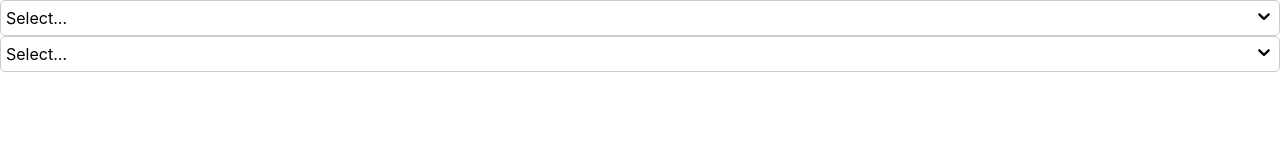
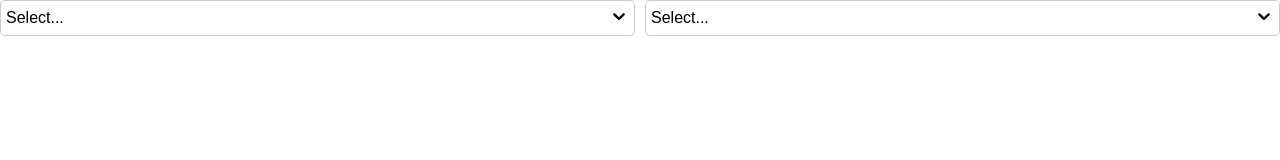
Before and after one commit to jfvasil/React-Travel-App, a React (Create React App) app in the folder travel-app/: page /find in a window 1280 px wide. Shown: the top 160 px of the page. Built offline with nearby package versions, Linux system fonts and the light colour scheme.

Commit message:
added second dd, added onchange

```diff
--- a/travel-app/src/App.js
+++ b/travel-app/src/App.js
@@ -1,11 +1,11 @@
 
 import { BrowserRouter as Router, Routes, Route} from 'react-router-dom'
-import Landing from './pages/landing.js'
-import Search from './pages/search.js'
- import Find from './pages/find.js'
-// import FindResults from './pages/findResults.js'
+import Landing from './pages/Landing.js'
+import Search from './pages/Search.js'
+import Find from './pages/Find.js'
+import FindResults from './pages/findResults.js'
 // import TravelInfo from './pages/travelInfo.js'
-
+  import './style/App.css'
 
 const App = () => {
   return (
@@ -14,8 +14,8 @@ const App = () => {
       <Route exact path='/' element={<Landing />} />
       <Route exact path='/search'  element={<Search />} />
        <Route exact path='/find'  element={<Find />} />
-      {/* <Route  path='/findResults'  element={<FindResults />} />
-      <Route  path='/travelInfo' element={<TravelInfo />} /> */}
+      <Route  path='/findResults'  element={<FindResults />} />
+      {/* <Route  path='/travelInfo' element={<TravelInfo />} />  */}
 
 
       </Routes>
--- a/travel-app/src/components/Dropdown.js
+++ b/travel-app/src/components/Dropdown.js
@@ -9,7 +9,7 @@ const Icon = () => {
     )
 }
 
-const Dropdown = ({placeHolder, options}) => {
+const Dropdown = ({placeHolder, options, onChange}) => {
     const [showMenu, setShowMenu] = useState(false);
     const [selectedValue, setSelectedValue] = useState(null)
     const inputRef = useRef()
@@ -40,6 +40,7 @@ const Dropdown = ({placeHolder, options}) => {
 
     function onItemClick(option){
         setSelectedValue(option)
+        onChange(option)
     }
 
     function isSelected(option){
@@ -73,7 +74,9 @@ const Dropdown = ({placeHolder, options}) => {
         </div>
 
       )}
+
     </div>
+
   )
 }
 
--- a/travel-app/src/components/LandingComp.js
+++ b/travel-app/src/components/LandingComp.js
@@ -1,5 +1,5 @@
 import Button from "./Button";
-import PageHeading from "./pageHeading";
+import PageHeading from "./PageHeading";
 
 const LandingComp = () => {
 
--- a/travel-app/src/components/pageHeading.js
+++ b/travel-app/src/components/pageHeading.js
@@ -1,4 +1,4 @@
-const pageHeading = ({text}) => {
+const PageHeading = ({text}) => {
   return (
     <>
     <h1>{text}</h1>
@@ -6,4 +6,4 @@ const pageHeading = ({text}) => {
   )
 }
 
-export default pageHeading
+export default PageHeading
--- a/travel-app/src/pages/find.js
+++ b/travel-app/src/pages/find.js
@@ -4,16 +4,14 @@ const options = [
   {value: 'tropical', label: 'tropical'},
   {value: 'mountains', label: 'mountains'}
 ]
-const otherOptions = [
-  {value: 'test', label: 'test'},
-  {value: 'other test', label: 'other test'},
-  {value: 'last test', label: 'last test'}
-]
+
 const Find = () => {
   return (
-    <div>
-        <Dropdown placeHolder={'Select...'} options={options} />
-        <Dropdown placeHolder={'Select...'} options={otherOptions} />
+    <div className='Find'>
+        <Dropdown placeHolder={'Select...'} options={options}
+        onChange={(value) =>console.log(value)} />
+        <Dropdown placeHolder={'Select...'} options={options}
+       onChange={(value) =>console.log(value)} />
     </div>
   )
 }
--- a/travel-app/src/pages/findResults.js
+++ b/travel-app/src/pages/findResults.js
@@ -0,0 +1,12 @@
+import PageHeading from "../components/PageHeading"
+
+const FindResults = () => {
+    const dest = 'placeholder'
+  return (
+    <div>
+      <PageHeading text={`You should go to ${dest}!!`} />
+    </div>
+  )
+}
+
+export default FindResults
--- a/travel-app/src/pages/search.js
+++ b/travel-app/src/pages/search.js
@@ -1,5 +1,5 @@
 import SearchBar from "../components/searchBar"
-import PageHeading from "../components/pageHeading"
+import PageHeading from "../components/PageHeading"
 const Search = () => {
   return (
     <>
--- a/travel-app/src/style/App.css
+++ b/travel-app/src/style/App.css
@@ -1,38 +1,10 @@
-.App {
+.Find{
+  font-family: sans-serif;
   text-align: center;
+  display: flex;
+  column-gap: 10px;
 }
 
-.App-logo {
-  height: 40vmin;
-  pointer-events: none;
+.Find > * {
+  flex: 1;
 }
-
-@media (prefers-reduced-motion: no-preference) {
-  .App-logo {
-    animation: App-logo-spin infinite 20s linear;
-  }
-}
-
-.App-header {
-  background-color: #282c34;
-  min-height: 100vh;
-  display: flex;
-  flex-direction: column;
-  align-items: center;
-  justify-content: center;
-  font-size: calc(10px + 2vmin);
-  color: white;
-}
-
-.App-link {
-  color: #61dafb;
-}
-
-@keyframes App-logo-spin {
-  from {
-    transform: rotate(0deg);
-  }
-  to {
-    transform: rotate(360deg);
-  }
-}
```
